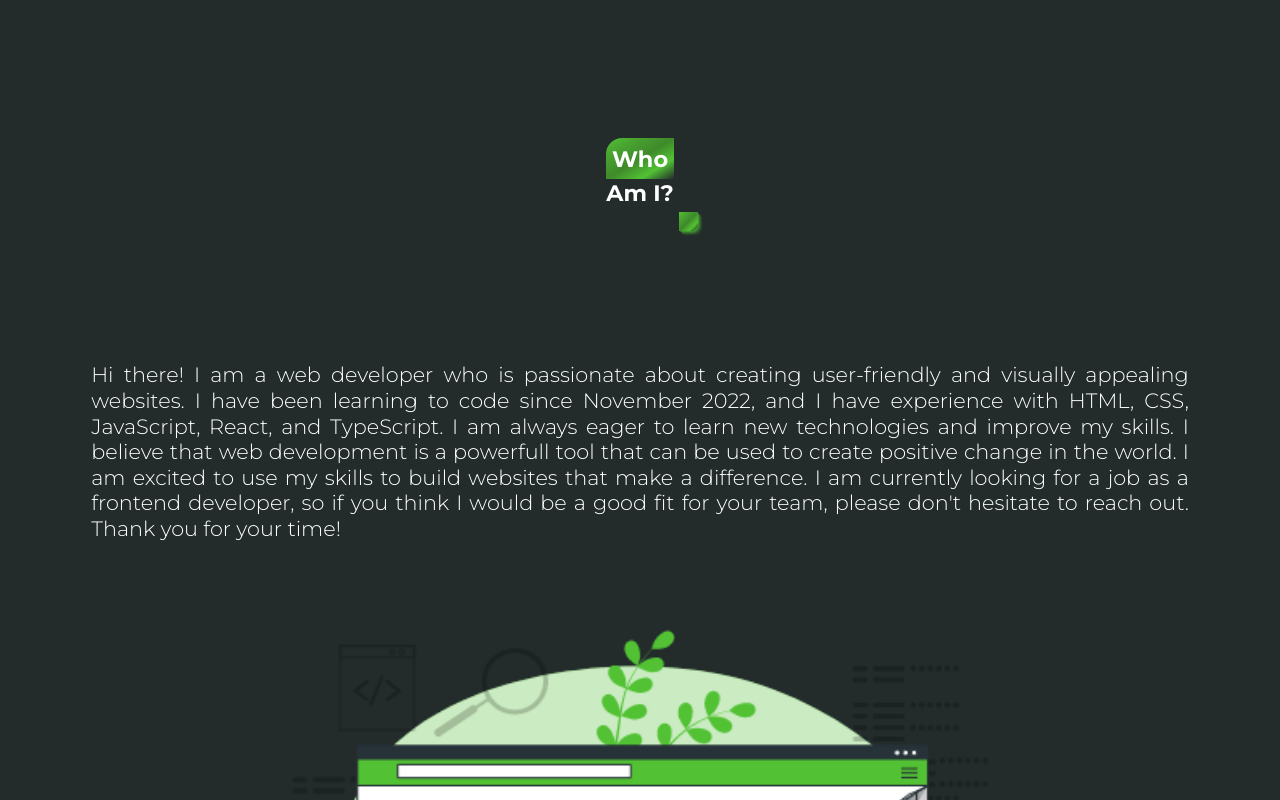
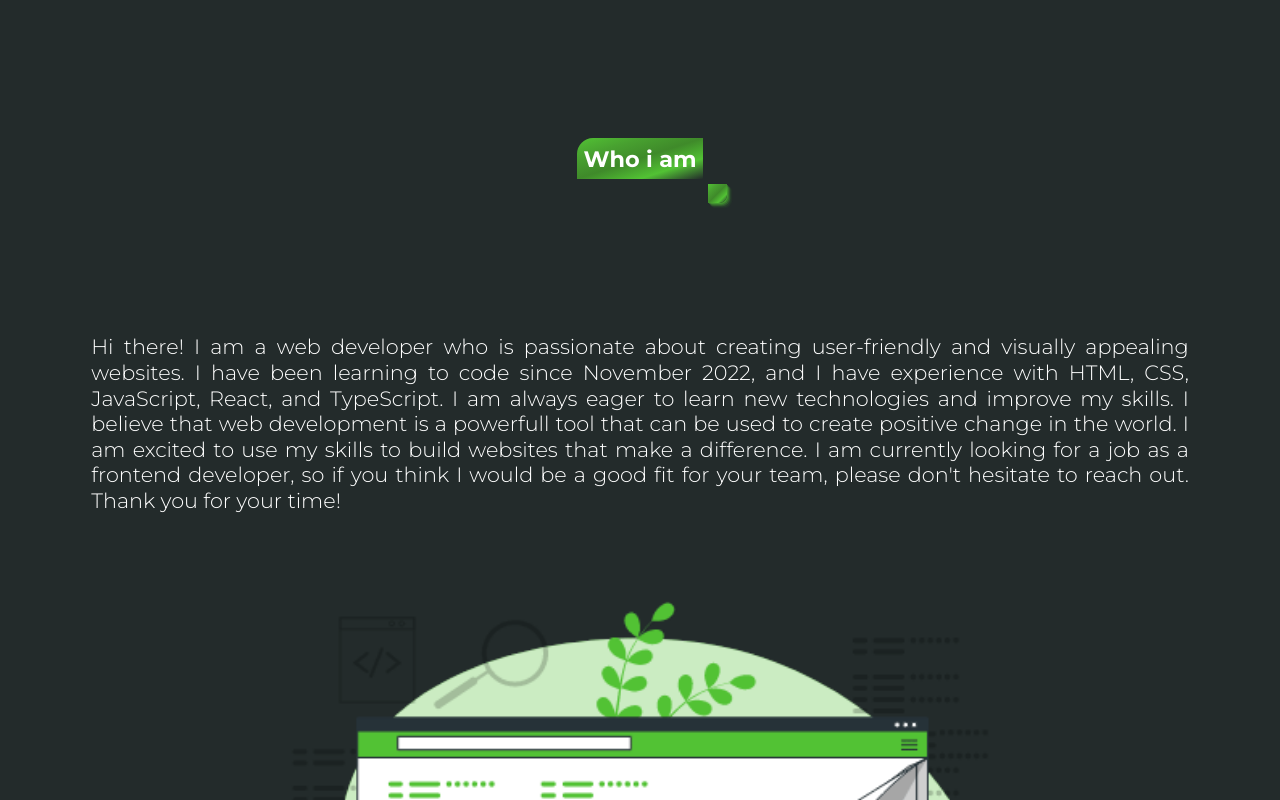
Before and after one commit to GrzegorzKopacki/Portfolio, a React (Vite) app in the folder portfolioPage/: page / in a window 1280 px wide. Shown: the part 660-1460 px from the top of the page. Built offline with nearby package versions, Linux system fonts and the light colour scheme.

Commit message:
added handle for changeg language in about me section

```diff
--- a/portfolioPage/src/components/AboutMe/AboutMe.jsx
+++ b/portfolioPage/src/components/AboutMe/AboutMe.jsx
@@ -1,28 +1,24 @@
 import styles from "./AboutMe.module.css";
 import ABOUT from "../../assets/About.gif";
+import { LANGUAGE } from "../../constants/language";
 
-export function AboutMe() {
+export function AboutMe({ language }) {
+	const selectedLanguage = LANGUAGE.find((lang) => lang.language === language);
 	return (
 		<section id="about" className={styles.about}>
+			{selectedLanguage.about.map((item, index) => (
+				<div key={index}>
 					<div className={styles.sectionTitle}>
-				<p className={styles.sectionTitleMain}>Who</p>
-				<span className={styles.sectionTitleSub}>Am I?</span>
+						<p className={styles.sectionTitleMain}>{item.title}</p>
 					</div>
 					<div className={styles.aboutContent}>
 						<p className={styles.aboutText}>
-					Hi there! I am a web developer who is passionate about creating
-					user-friendly and visually appealing websites. I have been learning to
-					code since November 2022, and I have experience with HTML, CSS,
-					JavaScript, React, and TypeScript. I am always eager to learn new
-					technologies and improve my skills. I believe that web development is
-					a powerfull tool that can be used to create positive change in the
-					world. I am excited to use my skills to build websites that make a
-					difference. I am currently looking for a job as a frontend developer,
-					so if you think I would be a good fit for your team, please don't
-					hesitate to reach out. Thank you for your time!
+							{item.description}
 						</p>
 						<img src={ABOUT} alt="" />
 					</div>
+				</div>
+			))}
 		</section>
 	);
 }
--- a/portfolioPage/src/components/Layout/Layout.jsx
+++ b/portfolioPage/src/components/Layout/Layout.jsx
@@ -19,7 +19,7 @@ export function Layout() {
 					language={language}
 				/>
 				<Home />
-				<About />
+				<About language={language} />
 				<Skills language={language} />
 				<ProjectsSection language={language} />
 				<ContactForm />
--- a/portfolioPage/src/constants/language.js
+++ b/portfolioPage/src/constants/language.js
@@ -7,6 +7,13 @@ export const LANGUAGE = [
 			{ name: "Umiejętności", link: "#skills" },
 			{ name: "Projekty", link: "#projects" },
 			{ name: "Kontakt", link: "#contact" },
+		],
+		about: [
+			{
+				title: "Kim jestem",
+				description:
+					"Cześć! Jestem programistą webowym, który pasjonuje się tworzeniem przyjaznych dla użytkownika i wizualnie atrakcyjnych stron internetowych. Uczę się kodowania od listopada 2022 roku i mam doświadczenie z HTML-em, CSS-em, JavaScript-em, React-em i TypeScript-em. Zawsze chętnie uczę się nowych technologii i doskonalę moje umiejętności. Wierzę, że rozwój stron internetowych to potężne narzędzie, które może być wykorzystane do tworzenia pozytywnych zmian na świecie. Jestem podekscytowany możliwością wykorzystania moich umiejętności do budowania stron, które robią różnicę. Obecnie szukam pracy jako programista frontendowy, więc jeśli sądzisz, że byłbym dobrym uzupełnieniem Twojego zespołu, proszę, nie wahaj się skontaktować. Dziękuję za poświęcony czas!",
+			},
 		],
 		projects: [
 			{
@@ -33,6 +40,13 @@ export const LANGUAGE = [
 			{ name: "Projects", link: "#projects" },
 			{ name: "Contact", link: "#contact" },
 		],
+		about: [
+			{
+				title: "Who i am",
+				description:
+					"Hi there! I am a web developer who is passionate about creating user-friendly and visually appealing websites. I have been learning to code since November 2022, and I have experience with HTML, CSS, JavaScript, React, and TypeScript. I am always eager to learn new technologies and improve my skills. I believe that web development is a powerfull tool that can be used to create positive change in the world. I am excited to use my skills to build websites that make a difference. I am currently looking for a job as a frontend developer, so if you think I would be a good fit for your team, please don't hesitate to reach out. Thank you for your time!",
+			},
+		],
 		projects: [
 			{
 				description:
--- a/portfolioPage/src/views/About/About.jsx
+++ b/portfolioPage/src/views/About/About.jsx
@@ -1,5 +1,5 @@
 import { AboutMe } from "../../components/AboutMe/AboutMe";
 
-export function About() {
-	return <AboutMe />;
+export function About({ language }) {
+	return <AboutMe language={language} />;
 }
--- a/portfolioPage/src/views/Projects/Projects.jsx
+++ b/portfolioPage/src/views/Projects/Projects.jsx
@@ -1,5 +1,5 @@
 import { ProjectsSection } from "../../components/ProjectsSection/ProjectsSection";
 
-export function Projects() {
-	return <ProjectsSection />;
+export function Projects({ language }) {
+	return <ProjectsSection language={language} />;
 }
```
Lines whose indentation alone changed are shown as unchanged.
